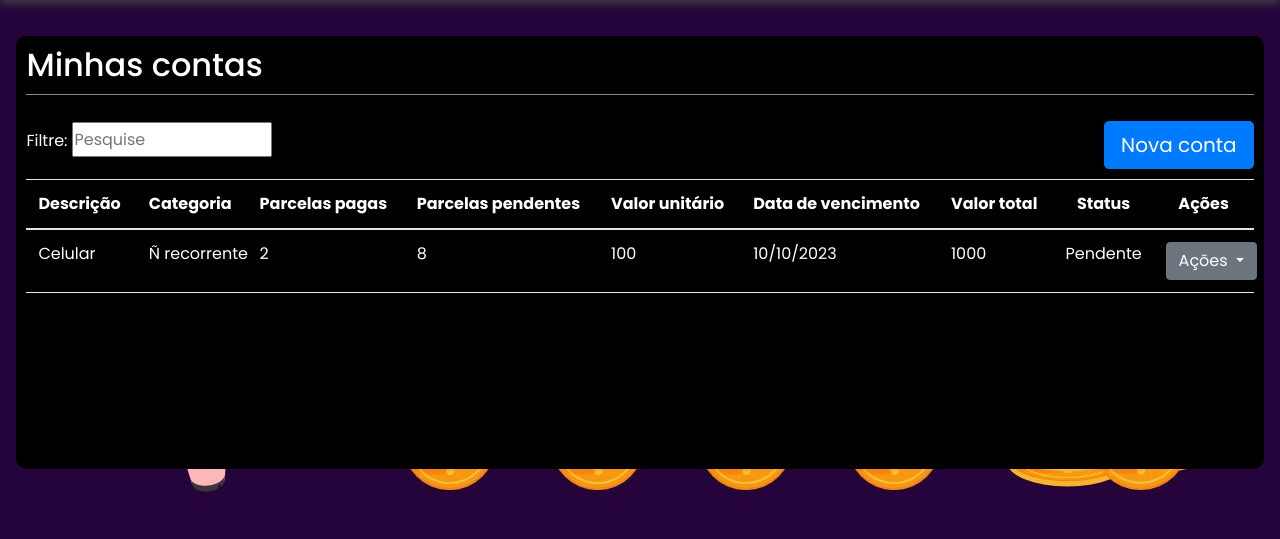
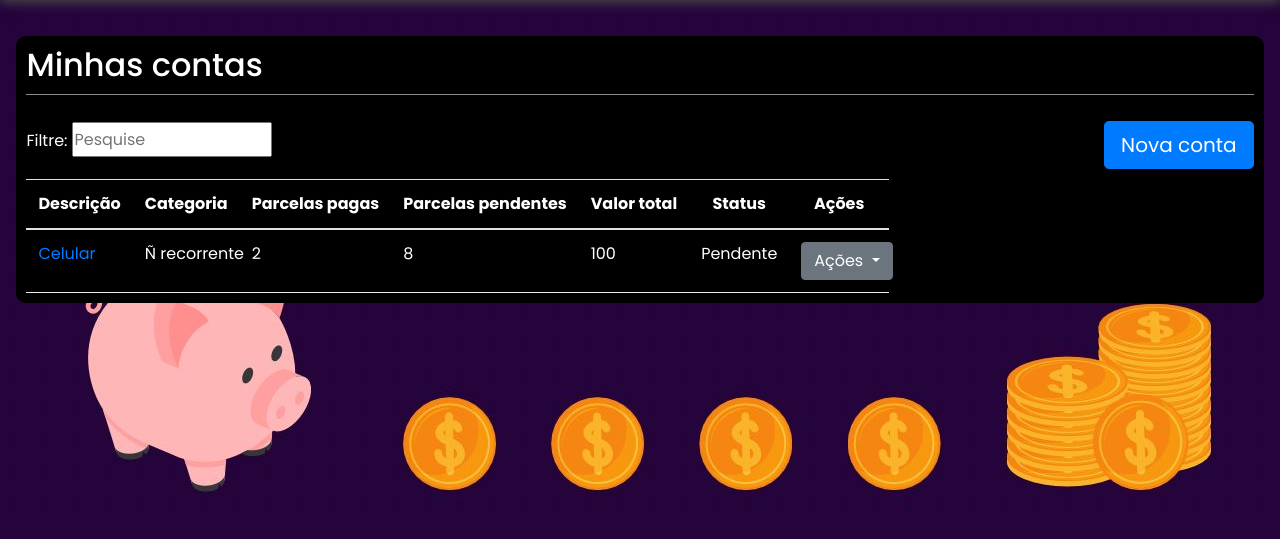
Before and after one commit to Gabrielgln/eccofinancas, a Django app: page / in a window 1280 px wide. Shown: the part 104-643 px from the top of the page. Run offline with Django 4.2, Linux system fonts and the light colour scheme.

Commit message:
Ajustes na develop

```diff
--- a/app_eccofinancas/views.py
+++ b/app_eccofinancas/views.py
@@ -1,6 +1,6 @@
 from django.shortcuts import render, redirect
 from django.contrib.auth.models import User
-from app_eccofinancas.models import User
+from app_eccofinancas.models import *
 from django.contrib.auth import authenticate, login, logout
 from django.contrib import messages
 from django.utils import timezone
@@ -93,7 +93,8 @@ def home(request):
     return render(request, 'home.html', data)
 
 def nova_conta(request):
+    categorias = Categoria.objects.all()
     if request.method == 'POST':
         descricao = request.POST.get('descricao').strip()
         print(descricao)
-    return render(request, 'nova_conta.html')
+    return render(request, 'nova_conta.html', {'categorias':categorias})
--- a/static/css/home.css
+++ b/static/css/home.css
@@ -151,19 +151,9 @@ body{
   padding: 10px;
   width: auto;
   height:inherit;
-  min-height: 300px;
   overflow:auto;
 }
 
-.edit {
-  color: yellow;
-  font-size: 20px;
-}
-
-.delete {
-  color: crimson;
-  font-size: 20px;
-}
 
 section{
 	margin: 2em 0;
@@ -178,12 +168,6 @@ section h2{
 	margin-bottom: .5em;
 }
 
-table{
-  width: 100%;
-  border-spacing: 10px;
-  word-break: break-all;
-  border-collapse: collapse;
-}
 
 thead {
   background-color: whitesmoke;
@@ -302,7 +286,7 @@ button[disabled=disabled], button:disabled {
     .header-table a {
       margin-left: 0;
     }
-    .table{
+    .table-custom{
       padding: 10px;
       width: auto;
       height: inherit;
--- a/templates/home.html
+++ b/templates/home.html
@@ -7,8 +7,6 @@
   <meta name="viewport" content="width=device-width, initial-scale=1.0">
   <link rel="stylesheet" type="text/css" href="{% static 'css/global.css' %}">
   <link rel="stylesheet" type="text/css" href="{% static 'css/home.css' %}">
-  <link href='https://unpkg.com/boxicons@2.1.1/css/boxicons.min.css' rel='stylesheet'>
-  <link rel="stylesheet" href="https://cdn.jsdelivr.net/npm/bootstrap@4.6.2/dist/css/bootstrap.min.css">
   <link rel="stylesheet" href="https://cdn.jsdelivr.net/npm/bootstrap@4.6.2/dist/css/bootstrap.min.css">
   <title>Home</title>
 </head>
@@ -65,8 +63,6 @@
                 <th>Categoria</th>
                 <th>Parcelas pagas</th>
                 <th>Parcelas pendentes</th>
-                <th>Valor unitário</th>
-                <th>Data de vencimento</th>
                 <th>Valor total</th>
                 <th class="acao">Status</th>
                 <th class="acao">Ações</th>
@@ -74,13 +70,11 @@
             </thead>
             <tbody>
               <tr>
-                <td>Celular</td>
+                <td><a href="{% url 'nova_conta' %}">Celular</a></td>
                 <td>Ñ recorrente</td>
                 <td>2</td>
                 <td>8</td>
                 <td>100</td>
-                <td>10/10/2023</td>
-                <td>1000</td>
                 <td class="acao">Pendente</td>
                 <td class="acao">
                   <div class="dropdown">
```
Also changed, not shown: app_eccofinancas/models.py (+18 -0 lines), templates/nova_conta.html (+7 -13 lines), app_eccofinancas/migrations/0003_conta.py (added), app_eccofinancas/migrations/0004_rename_categoria_conta_categoria_id_and_more.py (added), app_eccofinancas/migrations/0005_rename_categoria_id_conta_categoria.py (added), app_eccofinancas/migrations/0006_rename_categoria_conta_categoria_id_contaunitaria.py (added), app_eccofinancas/migrations/0007_rename_contaunitaria_conta_unitaria.py (added).
